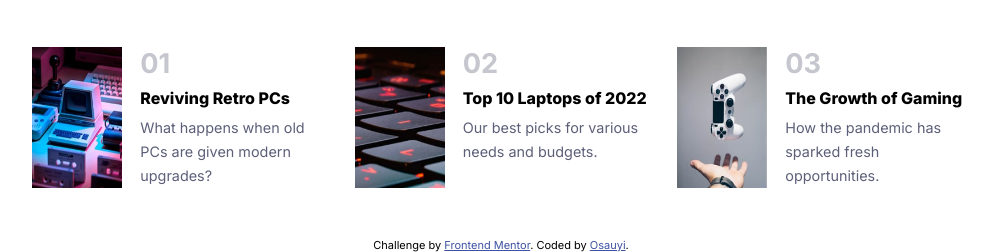
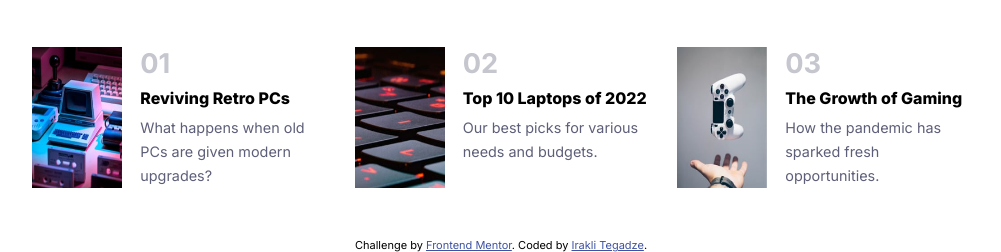
Before and after one commit to iraklitegadze/Frontend-Mentor-News-homepage, a plain HTML site: page index.html in a window 1280 px wide. Shown: the part 694-946 px from the top of the page, without its empty margins (139-1140 px from the left). Drawn offline with Linux system fonts and the light colour scheme.

Commit message:
Update index.html

```diff
--- a/index.html
+++ b/index.html
@@ -119,7 +119,7 @@
         Challenge by
         <a href="https://www.frontendmentor.io?ref=challenge" target="_blank"
           >Frontend Mentor</a
-        >. Coded by <a href="#">Osauyi</a>.
+        >. Coded by <a href="#">Irakli Tegadze</a>.
       </div>
     </footer>
   </body>
```
